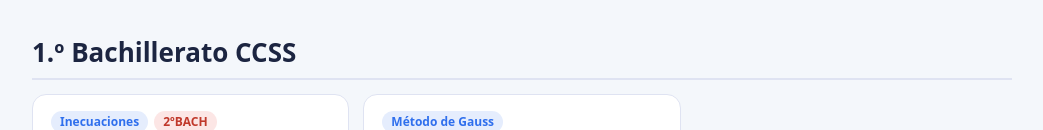
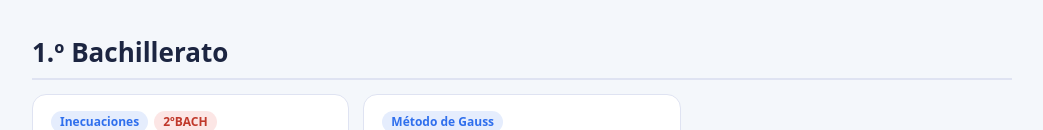
Before and after one commit to matespuerta/artefactos, a plain HTML site: page index.html in a window 1280 px wide. Shown: the part 1071-1201 px from the top of the page, without its empty margins (118-1161 px from the left). Drawn offline with Linux system fonts and the light colour scheme.

Commit message:
Renombra la sección a 1.º Bachillerato
Co-Authored-By: Claude Sonnet 5.5 <noreply@anthropic.com>
Claude-Session: https://claude.ai/code/session_01BmcBmA1om1LbsUebvap2sT

```diff
--- a/index.html
+++ b/index.html
@@ -64,7 +64,7 @@ h1{padding-right:130px}
     <a class="card" href="problemas-de-fracciones-3eso/"><span class="tag">Fracciones</span><b>Problemas de fracciones</b><span>Ficha para proyectar y práctica individual en 8 bloques, con solución paso a paso.</span></a>
   </div>
 
-  <h2>1.º Bachillerato CCSS</h2>
+  <h2>1.º Bachillerato</h2>
   <div class="grid">
     <a class="card" href="inecuaciones-paso-a-paso/"><span class="tags"><span class="tag">Inecuaciones</span><span class="tag rojo">2ºBACH</span></span><b>Inecuaciones paso a paso</b><span>Inecuaciones paso a paso y sistemas para programación lineal (se usa mucho en 2.º Bachillerato).</span></a>
     <a class="card" href="sistemas-gauss-problemas/"><span class="tag">Método de Gauss</span><b>Problemas de sistemas por Gauss</b><span>Siete tipos de problema (compras, entradas, inversiones, edades, mezclas, producción y billetes), resueltos paso a paso con sistemas escalonados.</span></a>
```
